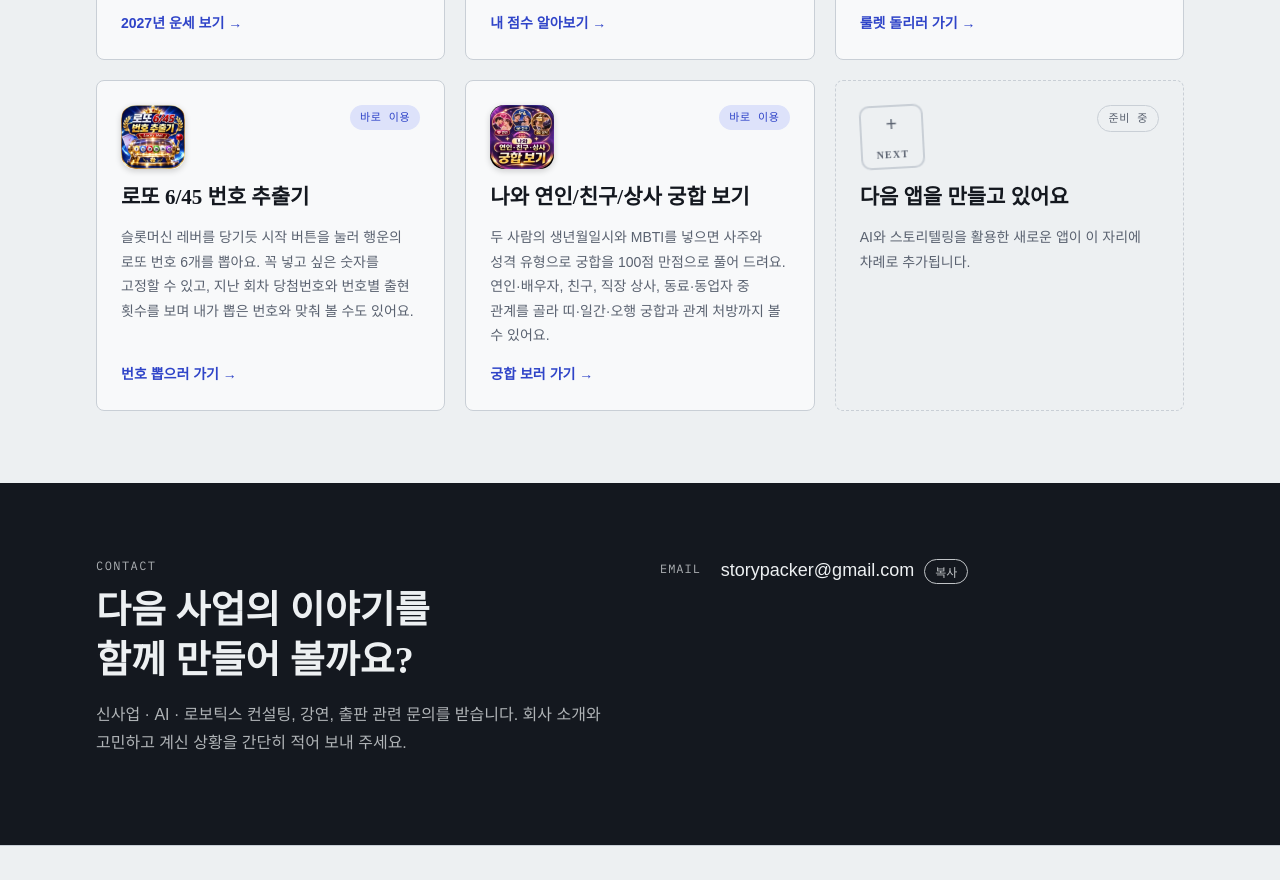
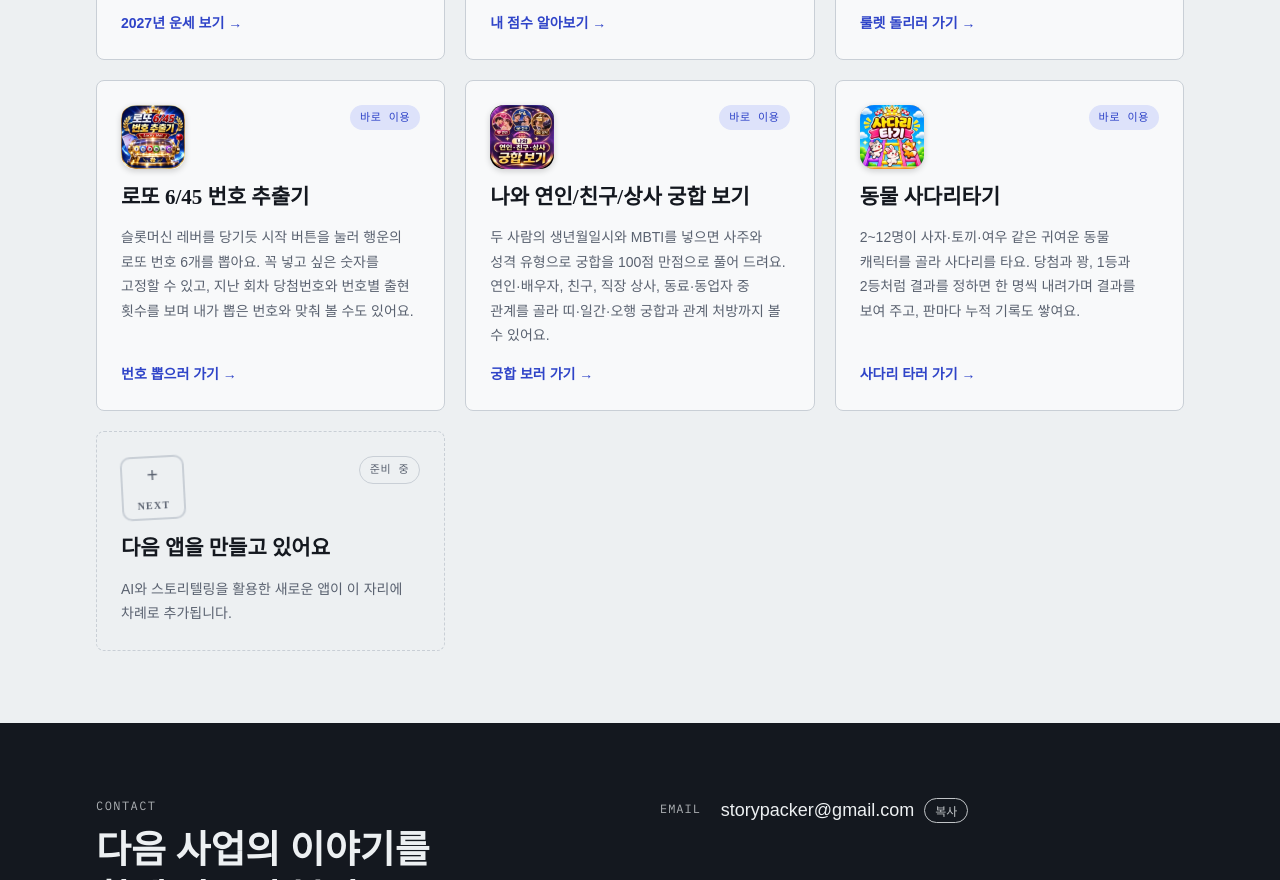
Before and after one commit to storypacker/intro, a plain HTML site: page index.html in a window 1280 px wide. Shown: the part 6185-7065 px from the top of the page. Drawn offline with Linux system fonts and the light colour scheme; a web font is replaced by a local one.

Commit message:
Add files via upload

```diff
--- a/index.html
+++ b/index.html
@@ -531,6 +531,15 @@ footer .wrap{display:flex;justify-content:space-between;align-items:center;flex-
           <p>두 사람의 생년월일시와 MBTI를 넣으면 사주와 성격 유형으로 궁합을 100점 만점으로 풀어 드려요. 연인·배우자, 친구, 직장 상사, 동료·동업자 중 관계를 골라 띠·일간·오행 궁합과 관계 처방까지 볼 수 있어요.</p>
           <span class="go">궁합 보러 가기 →</span>
         </a>
+        <a class="app" href="apps/ladder/index.html">
+          <div class="app-top">
+            <img class="app-icon" src="img/ladder-icon.webp" alt="동물 사다리타기" width="192" height="192">
+            <span class="app-status">바로 이용</span>
+          </div>
+          <h3>동물 사다리타기</h3>
+          <p>2~12명이 사자·토끼·여우 같은 귀여운 동물 캐릭터를 골라 사다리를 타요. 당첨과 꽝, 1등과 2등처럼 결과를 정하면 한 명씩 내려가며 결과를 보여 주고, 판마다 누적 기록도 쌓여요.</p>
+          <span class="go">사다리 타러 가기 →</span>
+        </a>
         <div class="app soon">
           <div class="app-top">
             <div class="app-seal" aria-hidden="true">+<small>NEXT</small></div>
```
